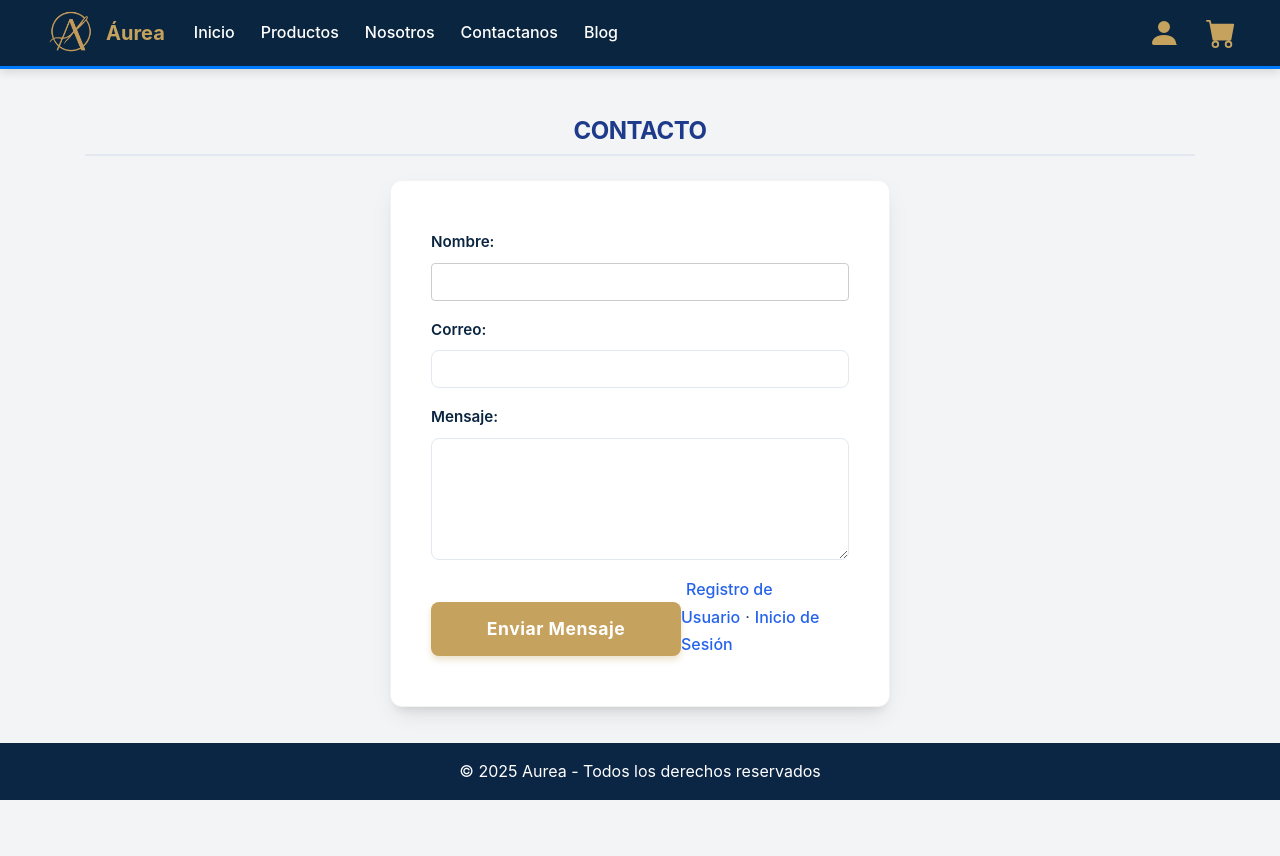
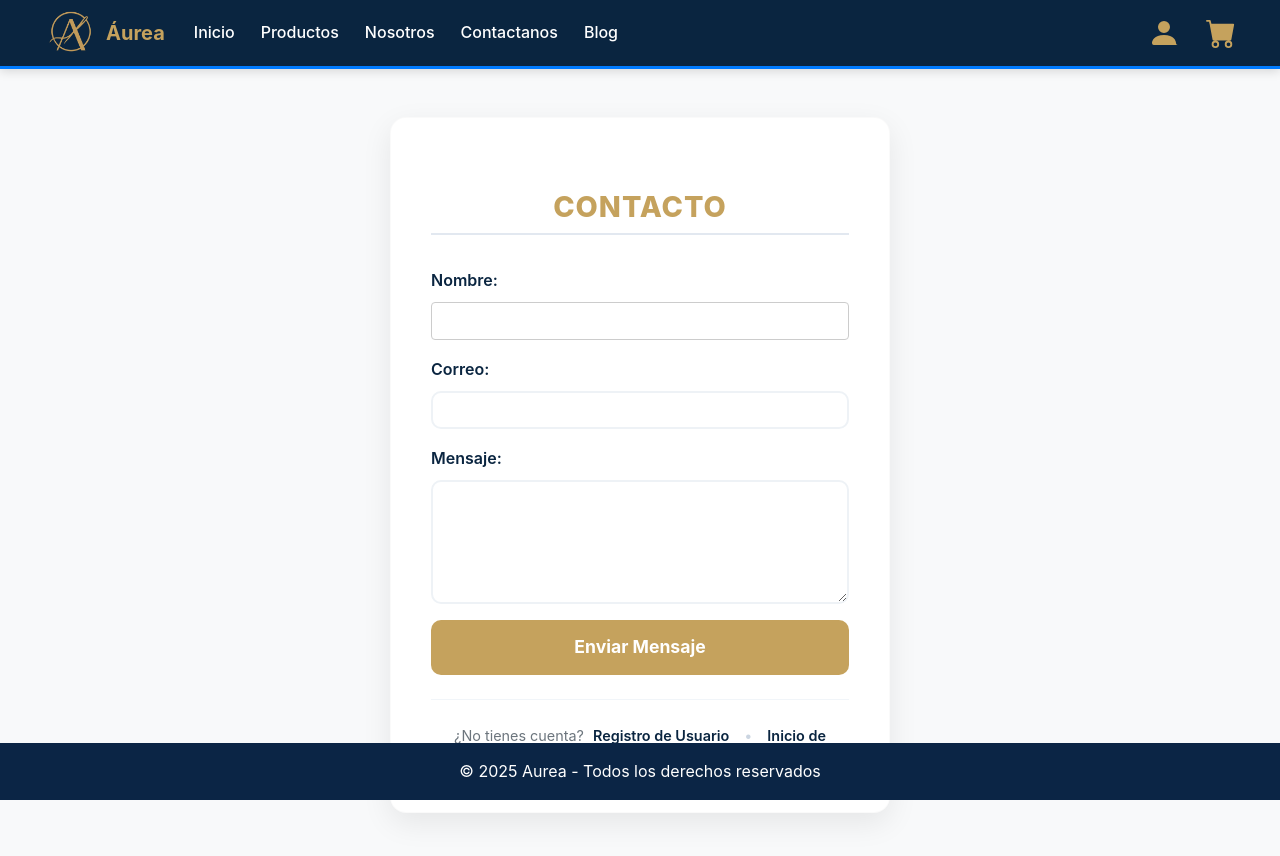
Before and after one commit to victorlinares100/FullStack2, a React (Vite) app: page /contacto in a window 1280 px wide. Shown: the top 856 px of the page. Before the commit the page ends 800 px from the top, so only its background shows below. Built offline with nearby package versions, Linux system fonts and the light colour scheme.

Commit message:
contacto nuevo

```diff
--- a/src/pages/Contacto.jsx
+++ b/src/pages/Contacto.jsx
@@ -1,9 +1,8 @@
 import React, { useState, useEffect } from "react";
-import { Container, Form, Button } from "react-bootstrap";
+import { Form, Button } from "react-bootstrap"; // Ya no necesitamos Container
 import { Link } from "react-router-dom";
 import Input from "../components/molecules/Input";
 import Mensaje from "../components/atoms/Mensaje";
-import Text from "../components/atoms/Text";
 import { validateContacto } from "../utils/validators";
 import { useUser } from "../context/UserContext";
 
@@ -47,7 +46,10 @@ function Contacto() {
     const esUsuarioLogueado = user && user.correo === correo;
 
     if (!usuarioExiste && !esUsuarioLogueado) {
-      setMensaje({ tipo: "danger", texto: "El correo ingresado no está registrado en nuestra base de datos." });
+      setMensaje({
+        tipo: "danger",
+        texto: "El correo ingresado no está registrado en nuestra base de datos."
+      });
       return;
     }
 
@@ -62,11 +64,13 @@ function Contacto() {
   };
 
   return (
-    <Container className="my-5 contacto-page">
-      <Text variant="h2" className="text-center mb-4">
-        Contacto
-      </Text>
+    <div className="contact-section">
+      <Form onSubmit={handleSubmit}>
 
+        {/* Título Estilizado */}
+        <h2>Contacto</h2>
+
+        {/* Mensaje de alerta */}
         {mensaje && (
           <Mensaje
             variant={mensaje.tipo}
@@ -75,7 +79,7 @@ function Contacto() {
           />
         )}
 
-      <Form onSubmit={handleSubmit}>
+        {/* Inputs */}
         <Input
           id="nombre"
           label="Nombre:"
@@ -91,7 +95,7 @@ function Contacto() {
           type="email"
           value={correo}
           onChange={(e) => setCorreo(e.target.value)}
-          readOnly={!!user} // Si está logueado, no permitir editar
+          readOnly={!!user}
           error={errors.correo}
         />
 
@@ -105,22 +109,23 @@ function Contacto() {
           error={errors.contenido}
         />
 
-        <div className="d-flex align-items-center gap-3 mt-3">
-          <Button type="submit" variant="primary">
+        {/* Botón Full Ancho */}
+        <Button type="submit" className="btn-contact">
           Enviar Mensaje
         </Button>
-          <div className="links-container">
-            <span>
+
+        {/* Pie de página con enlaces separados */}
+        <div className="form-footer">
+          <span className="text-muted">¿No tienes cuenta? </span>
           <Link to="/Registro">Registro de Usuario</Link>
-            </span>
-            <span className="separator">·</span>
-            <span>
+
+          <span className="separator">•</span>
+
           <Link to="/login">Inicio de Sesión</Link>
-            </span>
         </div>
+
+      </Form>
     </div>
-      </Form>
-    </Container>
   );
 }
 
--- a/src/styles/contacto.css
+++ b/src/styles/contacto.css
@@ -2,133 +2,108 @@
 :root {
     --gold-primary: #C5A25D;
     --gold-dark: #a88948;
-    --gold-light: #f9f1d8;
     --dark-blue: #0A2540;
     --white: #ffffff;
-    --bg-gray: #f8f9fa; /* Fondo suave para la página */
+    --bg-gray: #f8f9fa;
 }
 
-/* Fondo general de la sección para que resalte la tarjeta */
+/* Fondo de la página */
 .contact-section {
     background-color: var(--bg-gray);
     padding: 3rem 1rem;
-    min-height: 80vh; /* Asegura que ocupe buena parte de la pantalla */
+    min-height: 90vh; /* Ocupa casi toda la pantalla */
     display: flex;
     justify-content: center;
-    align-items: center;
+    align-items: center; /* Centra la tarjeta verticalmente */
 }
 
 /* La Tarjeta del Formulario */
 form {
     background-color: var(--white);
-    max-width: 500px; /* Un poco más ancho que el login para el mensaje */
+    max-width: 500px;
     width: 100%;
     margin: 0 auto;
-    padding: 3rem 2.5rem; /* Más espacio interno */
-    border-radius: 12px;   /* Bordes más redondeados y modernos */
-
-    /* Sombra suave idéntica a la que te di para productos/admin */
-    box-shadow: 0 10px 25px -5px rgba(0, 0, 0, 0.1), 0 8px 10px -6px rgba(0, 0, 0, 0.1);
-    border: 1px solid rgba(0,0,0,0.05);
+    padding: 2.5rem;
+    border-radius: 16px; /* Bordes bien redondeados */
+    box-shadow: 0 10px 30px rgba(0, 0, 0, 0.08); /* Sombra elegante */
+    border: 1px solid rgba(0,0,0,0.02);
 }
 
-/* Título del Formulario */
-h2 {
+/* Título */
+form h2 {
     color: var(--gold-primary);
     text-align: center;
     margin-bottom: 2rem;
     font-weight: 800;
-    font-size: 2rem;
-    letter-spacing: -0.5px;
-    text-transform: uppercase;
+    letter-spacing: 1px;
+    font-size: 1.8rem;
 }
 
-/* Etiquetas (Labels) */
+/* Labels (Etiquetas) */
 .form-label {
     color: var(--dark-blue);
-    font-weight: 600; /* Un poco más gordita la letra */
+    font-weight: 600;
     margin-bottom: 0.5rem;
-    font-size: 0.95rem;
 }
 
-/* Inputs y Textarea */
+/* Inputs */
 .form-control {
-    background-color: #fff;
-    border: 1px solid #e2e8f0;
-    border-radius: 8px;
-    padding: 12px 15px; /* Más cómodo para escribir */
+    border: 2px solid #eef2f6; /* Borde gris muy suave por defecto */
+    border-radius: 10px;
+    padding: 12px;
     font-size: 1rem;
     transition: all 0.3s ease;
-    color: var(--dark-blue);
 }
 
-/* Efecto Focus (Cuando haces clic para escribir) - IGUAL AL LOGIN */
 .form-control:focus {
     border-color: var(--gold-primary);
-    box-shadow: 0 0 0 4px rgba(197, 162, 93, 0.15); /* Halo dorado suave */
-    outline: none;
+    box-shadow: 0 0 0 4px rgba(197, 162, 93, 0.15);
 }
 
-/* Botón de Enviar (Estilo Login) */
-.btn-contact, button[type="submit"] {
+/* Botón - Ahora sí ocupará todo el ancho */
+.btn-contact {
     width: 100%;
     padding: 14px;
-    margin-top: 1.5rem;
+    background-color: var(--gold-primary) !important;
+    border: none !important;
+    color: white;
+    font-weight: 700;
     font-size: 1.1rem;
-    font-weight: 700;
-    letter-spacing: 0.5px;
-    color: white;
-    background-color: var(--gold-primary);
-    border: none;
-    border-radius: 8px;
+    border-radius: 10px;
     cursor: pointer;
-    transition: all 0.3s ease;
-    box-shadow: 0 4px 6px rgba(197, 162, 93, 0.3);
+    transition: transform 0.2s, box-shadow 0.2s;
+    margin-bottom: 1.5rem; /* Empuja los enlaces hacia abajo */
 }
 
-.btn-contact:hover, button[type="submit"]:hover {
-    background-color: var(--gold-dark);
-    transform: translateY(-2px); /* Se eleva un poquito al pasar el mouse */
-    box-shadow: 0 6px 12px rgba(197, 162, 93, 0.4);
+.btn-contact:hover {
+    background-color: var(--gold-dark) !important;
+    transform: translateY(-2px);
+    box-shadow: 0 5px 15px rgba(197, 162, 93, 0.4);
 }
 
-/* Alertas de Éxito o Error */
-.alert {
-    border-radius: 8px;
-    border: none;
-    font-weight: 500;
-    margin-bottom: 1.5rem;
-    display: flex;
-    align-items: center;
-    justify-content: space-between;
-}
-
-.alert-success {
-    background-color: #d1fae5;
-    color: #065f46;
-}
-
-.alert-danger {
-    background-color: #fee2e2;
-    color: #991b1b;
-}
-
-/* Estilos para enlaces si tienes alguno (email, redes, etc) */
-.contact-links {
+/* --- NUEVO: Pie de formulario (Enlaces) --- */
+.form-footer {
     text-align: center;
-    margin-top: 2rem;
     font-size: 0.9rem;
+    border-top: 1px solid #f1f5f9; /* Línea separadora sutil */
+    padding-top: 1.5rem;
     color: #64748b;
 }
 
-.contact-links a {
-    color: var(--gold-primary);
+.form-footer a {
+    color: var(--dark-blue);
     text-decoration: none;
     font-weight: 600;
     transition: color 0.2s;
 }
 
-.contact-links a:hover {
-    color: var(--gold-dark);
+.form-footer a:hover {
+    color: var(--gold-primary);
     text-decoration: underline;
 }
+
+/* El puntito separador */
+.separator {
+    margin: 0 10px;
+    color: #cbd5e1;
+}
```
Lines whose indentation alone changed are shown as unchanged.
